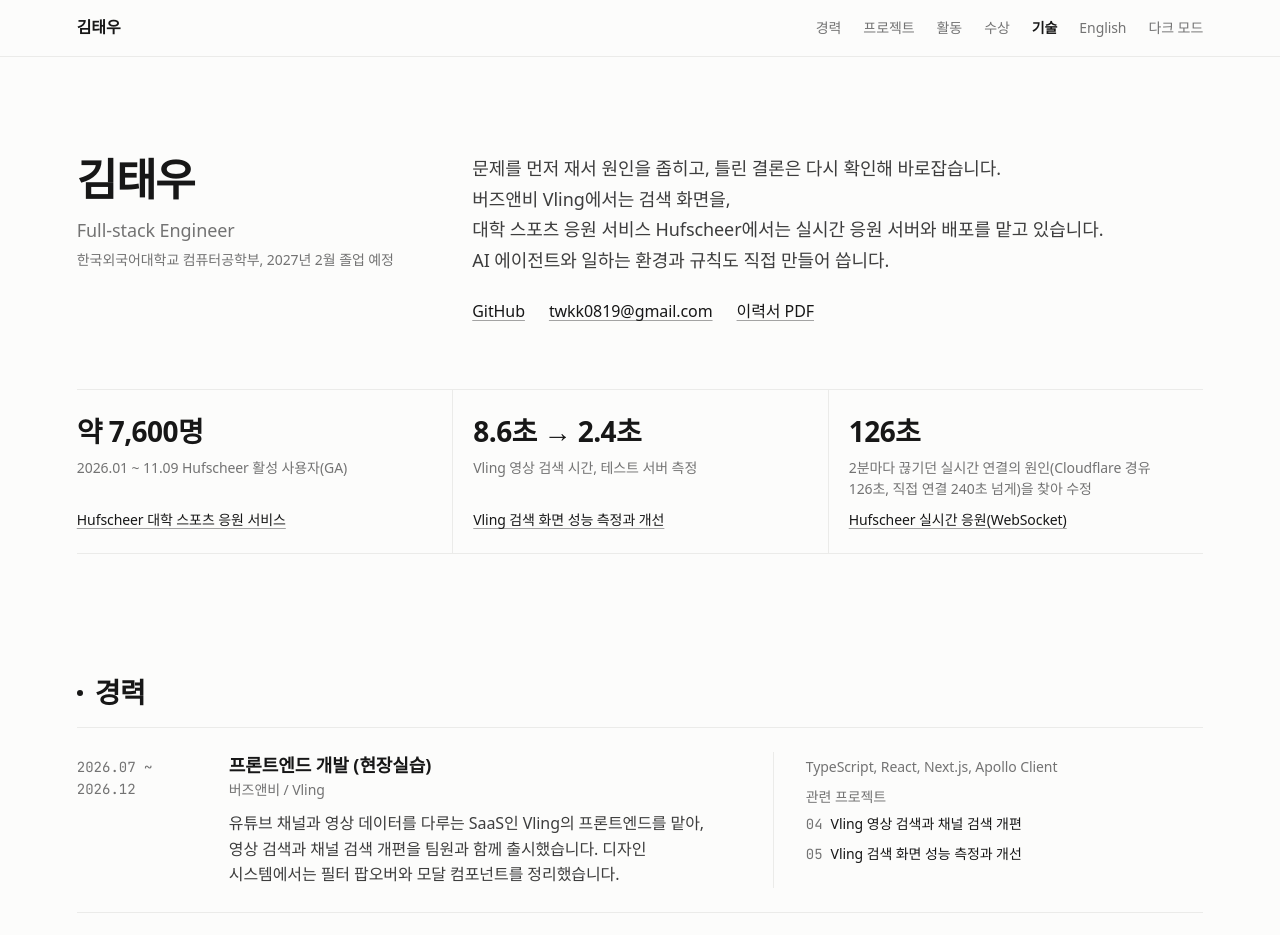
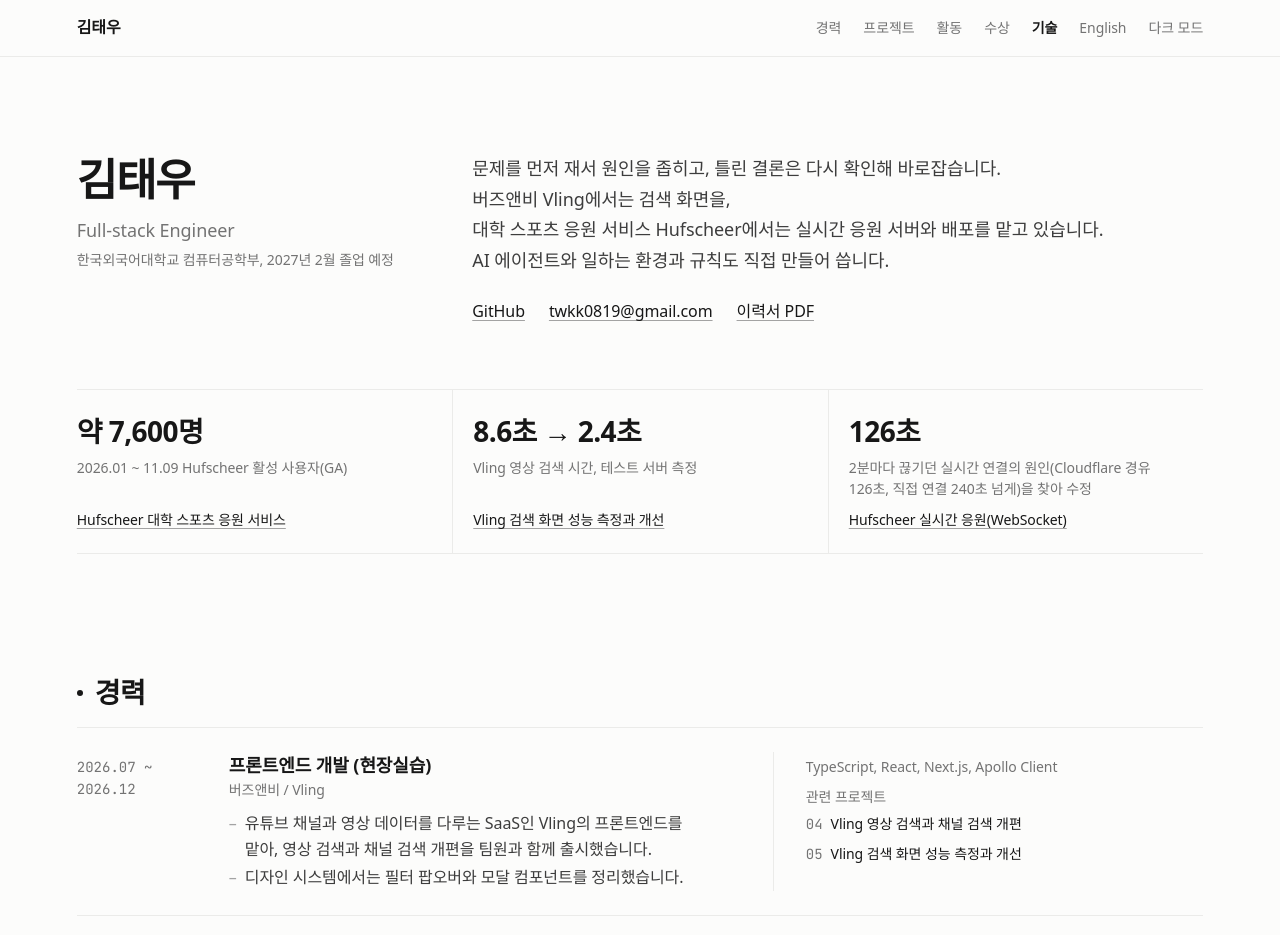
Before and after one commit to TAEW00KIM/TAEW00KIM.github.io, a React (Vite) app: page / in a window 1280 px wide. Shown: the top 935 px of the page. Built offline with nearby package versions, Linux system fonts and the light colour scheme; a web font is replaced by a local one.

Commit message:
경력: 프론트엔드 항목도 불릿 두 줄로 나눔(아래 리드 발굴 항목과 형식 통일)

```diff
--- a/src/data.en.ts
+++ b/src/data.en.ts
@@ -35,7 +35,8 @@ export const experience: { tabs: ExpTab[] } = {
           org: "Buzz & Beyond / Vling",
           period: "2026.07 ~ 2026.12",
           bullets: [
-            "I work on the frontend of Vling, a SaaS for YouTube channel and video data, and shipped the video search and channel search redesigns with teammates. In the design system, I consolidated the filter popover and modal components.",
+            "I work on the frontend of Vling, a SaaS for YouTube channel and video data, and shipped the video search and channel search redesigns with teammates.",
+            "In the design system, I consolidated the filter popover and modal components.",
           ],
           tags: ["TypeScript", "React", "Next.js", "Apollo Client"],
           related: ["vling-search", "vling-perf"],
--- a/src/data.ts
+++ b/src/data.ts
@@ -46,7 +46,8 @@ export const experience: { tabs: ExpTab[] } = {
           org: "버즈앤비 / Vling",
           period: "2026.07 ~ 2026.12",
           bullets: [
-            "유튜브 채널과 영상 데이터를 다루는 SaaS인 Vling의 프론트엔드를 맡아, 영상 검색과 채널 검색 개편을 팀원과 함께 출시했습니다. 디자인 시스템에서는 필터 팝오버와 모달 컴포넌트를 정리했습니다.",
+            "유튜브 채널과 영상 데이터를 다루는 SaaS인 Vling의 프론트엔드를 맡아, 영상 검색과 채널 검색 개편을 팀원과 함께 출시했습니다.",
+            "디자인 시스템에서는 필터 팝오버와 모달 컴포넌트를 정리했습니다.",
           ],
           tags: ["TypeScript", "React", "Next.js", "Apollo Client"],
           related: ["vling-search", "vling-perf"],
```
